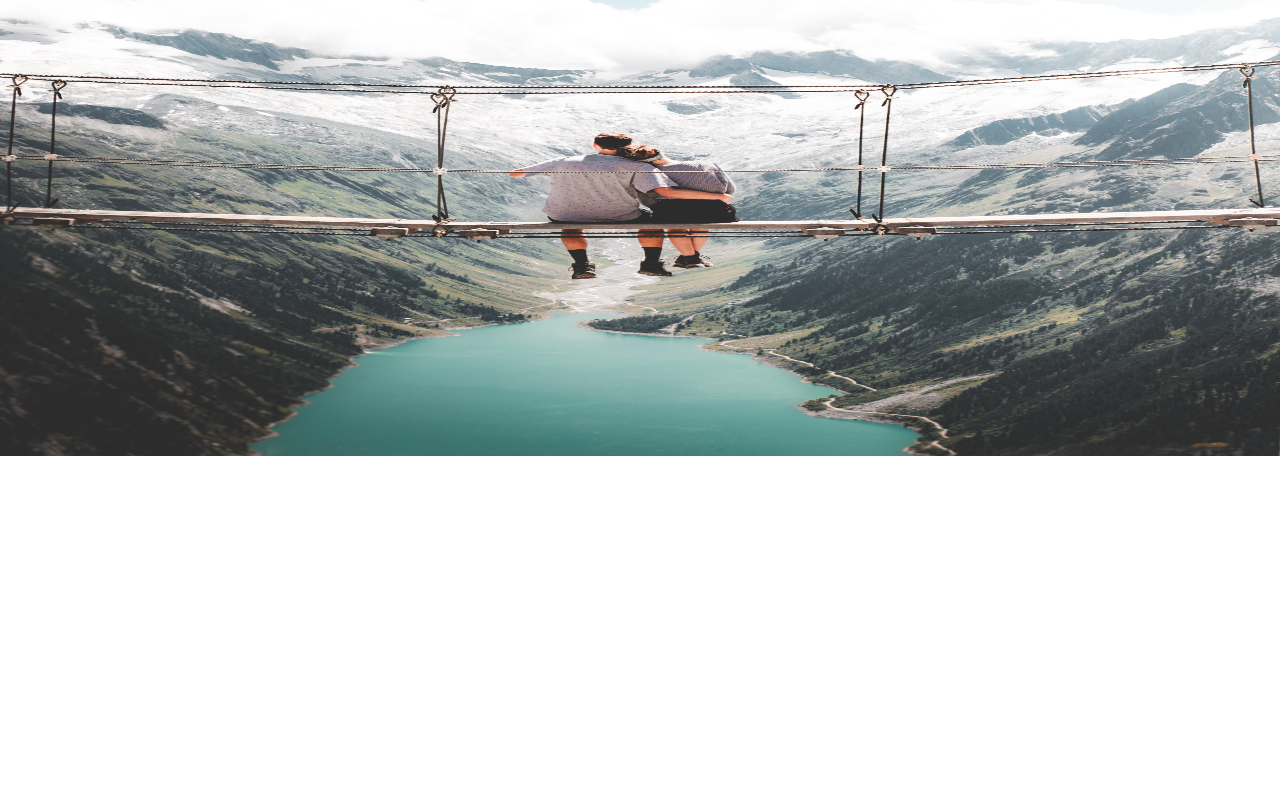
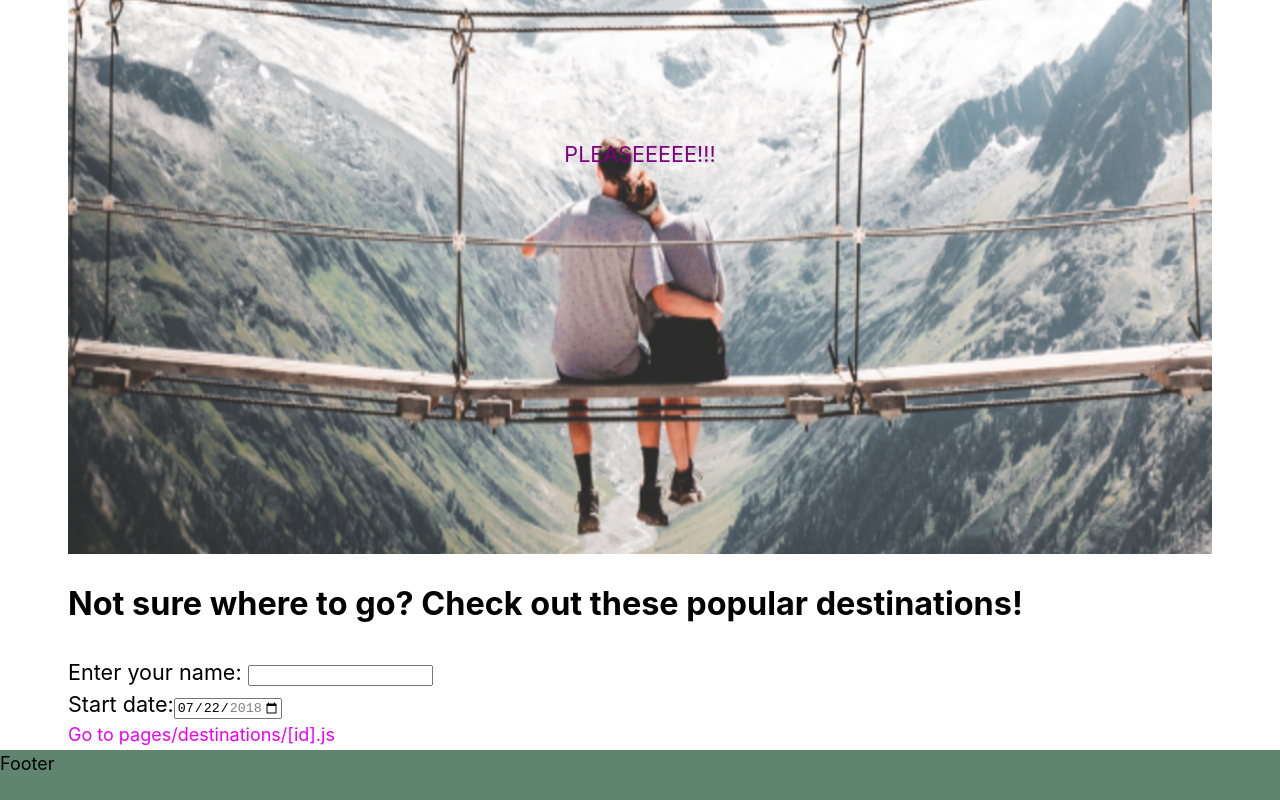
Before and after one commit to mariaykim/LocalTravelers, a Next.js app: page / in a window 1280 px wide. Shown: the part 344-1144 px from the top of the page. Before the commit the page ends 800 px from the top, so only its background shows below. Built offline with nearby package versions, Linux system fonts and the light colour scheme.

Commit message:
Create base design of travelDestination component

```diff
--- a/components/MainSection/index.js
+++ b/components/MainSection/index.js
@@ -5,17 +5,17 @@ import Image from "next/image"
 const MainSection = () => {
   return (
     <div className={mainStyles.container}>
-      <div className={mainStyles.text}>
-        PLEEEEEEASE
-      </div>
-      <div className={'image-container'}>
-        <Image
+      <img className={mainStyles.image} src="/images/unsplash2.png"></img>
+      <div className={mainStyles.centered}> PLEASEEEEE!!! </div>
+        {/* <Image
           src={'/images/unsplash1.jpg'}
           alt="background"
-          layout="fill"
-          className={'image'}
-        />
-      </div>
+          layout="responsive"
+          height="700"
+          width="1180"
+          className={mainStyles.image}
+
+        /> */}
     </div>
   )
 }
--- a/components/TravelDestination/travelDestination.js
+++ b/components/TravelDestination/travelDestination.js
@@ -1,17 +1,40 @@
-import React from "react";
+import React, { useState, useEffect } from "react";
 
 const TravelDestination = () => {
+  const [destination, setDestination] = useState(null);
+  const [date, setDate] = useState("2021-11-22");
+
+  const handleChange = (e) => {
+    setDestination(e.target.value);
+    console.log(destination);
+  }
+  const handleClick = () => {
+    console.log(destination)
+  }
+
   return (
     <div>
       <h2>Not sure where to go? Check out these popular destinations!</h2>
 
-    <div>
-      <div> Place 1 </div>
-      <div> Place 2 </div>
-      <div> Place 3 </div>
-      <div> Place 4 </div>
+      <div class="grid-container">
+        <div class="grid-item">
+          <form action="" method="get" class="form-example">
+            <div class="form-example">
+              <label for="name">Enter your name: </label>
+              <input type="text" name="name" id="name" onChange={handleChange} required></input>
+            </div>
+          </form>
+        </div>
+        <div class="grid-item">
+          <label for="start">Start date:</label>
+
+          <input type="date" id="start" name="trip-start"
+                value="2018-07-22"
+                min="2018-01-01" max="2018-12-31">
+          </input>
+        </div>
+      </div>
     </div>
-        </div>
   )
 }
 
--- a/components/layout.module.css
+++ b/components/layout.module.css
@@ -3,6 +3,7 @@
   align-items: center;
   padding: 0 1rem;
   margin: 0 auto;
+  display: block;
 }
 
 .header {
--- a/pages/index.js
+++ b/pages/index.js
@@ -12,21 +12,10 @@ import MainSection from '../components/MainSection'
 export default function Home({ allPostsData }) {
   return (
     <Layout home>
-    <section>
+      <section className={`${utilStyles.headingMd} ${utilStyles.padding1px}`}>
         <MainSection />
-      {/* <Image
-        className={homeStyles.landingImage}
-        src="/images/unsplash1.jpg"
-        alt="outdoorsy background"
-        height="30%"
-        width="40px"
-        layout="responsive"
-        objectFit="cover"
-        objectPosition="50% 70%"
-      /> */}
+        <TravelDestination />
       </section>
-      <section className={`${utilStyles.headingMd} ${utilStyles.padding1px}`}>
-        <section className={homeStyles.landingText}>
       <Link
         href={{
           pathname: '/destinations/[id]',
@@ -35,8 +24,6 @@ export default function Home({ allPostsData }) {
       >
         <a>Go to pages/destinations/[id].js</a>
       </Link>
-        </section>
-      </section>
     </Layout>
   )
 }
--- a/styles/header.module.css
+++ b/styles/header.module.css
@@ -4,6 +4,7 @@
   padding: 0;
   overflow: hidden;
   background-color: rgba(32, 83, 53, 0.71);
+  height: 96.54px
 }
 
 .right {
--- a/styles/main.module.css
+++ b/styles/main.module.css
@@ -1,11 +1,20 @@
-.image-container {
-  width: 50%;
+/* Container holding the image and the text */
+.container {
+  position: relative;
+  text-align: center;
+  color: purple;
+}
+/* Centered text */
+.centered {
+  position: absolute;
+  top: 50%;
+  left: 50%;
+  transform: translate(-50%, -50%);
+  z-index: 2;
+}
 
-  .image {
-    object-fit: contain;
-    width: 50% !important;
-    position: relative !important;
-    height: unset !important;
-    z-index: 0;
-  }
+.image {
+  z-index: 0;
+  height: 800px;
+  width: 100%
 }
```
Also changed, not shown: public/images/unsplash2.png (added). Lines whose indentation alone changed are shown as unchanged.
